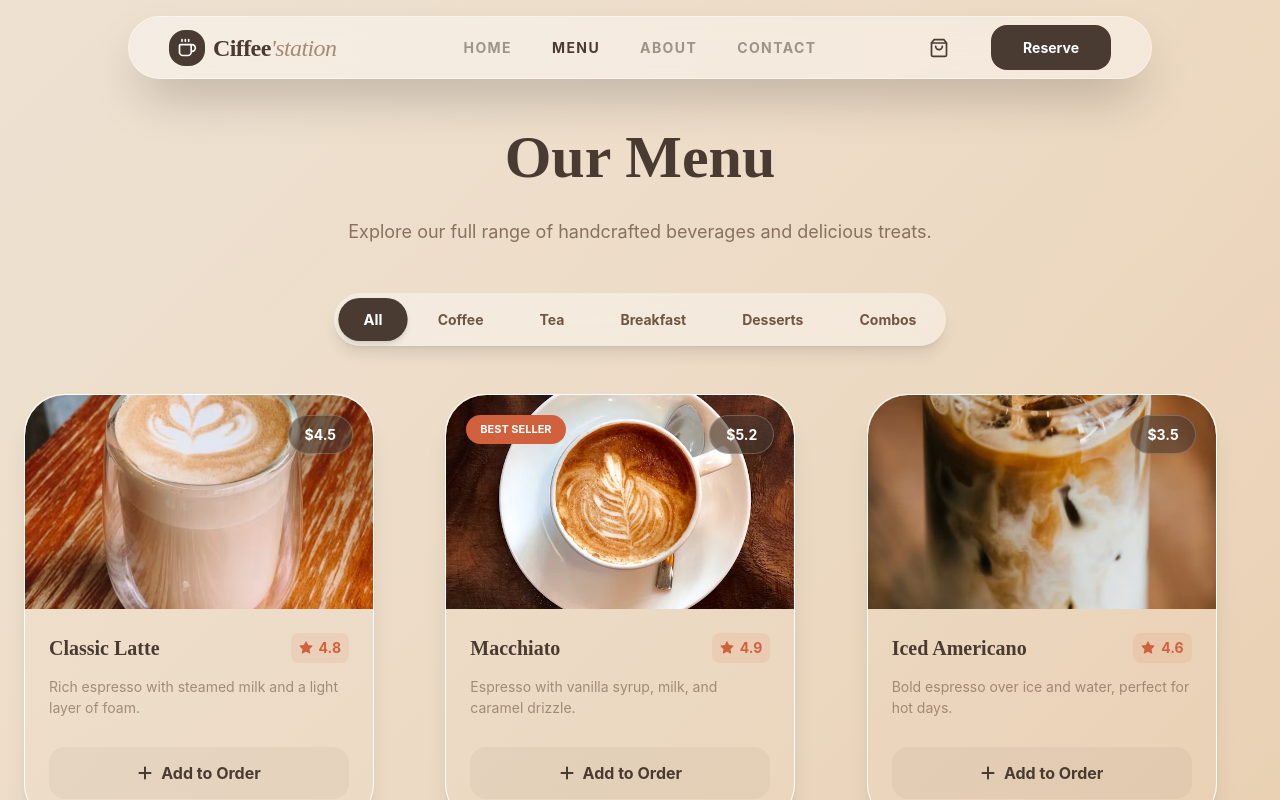
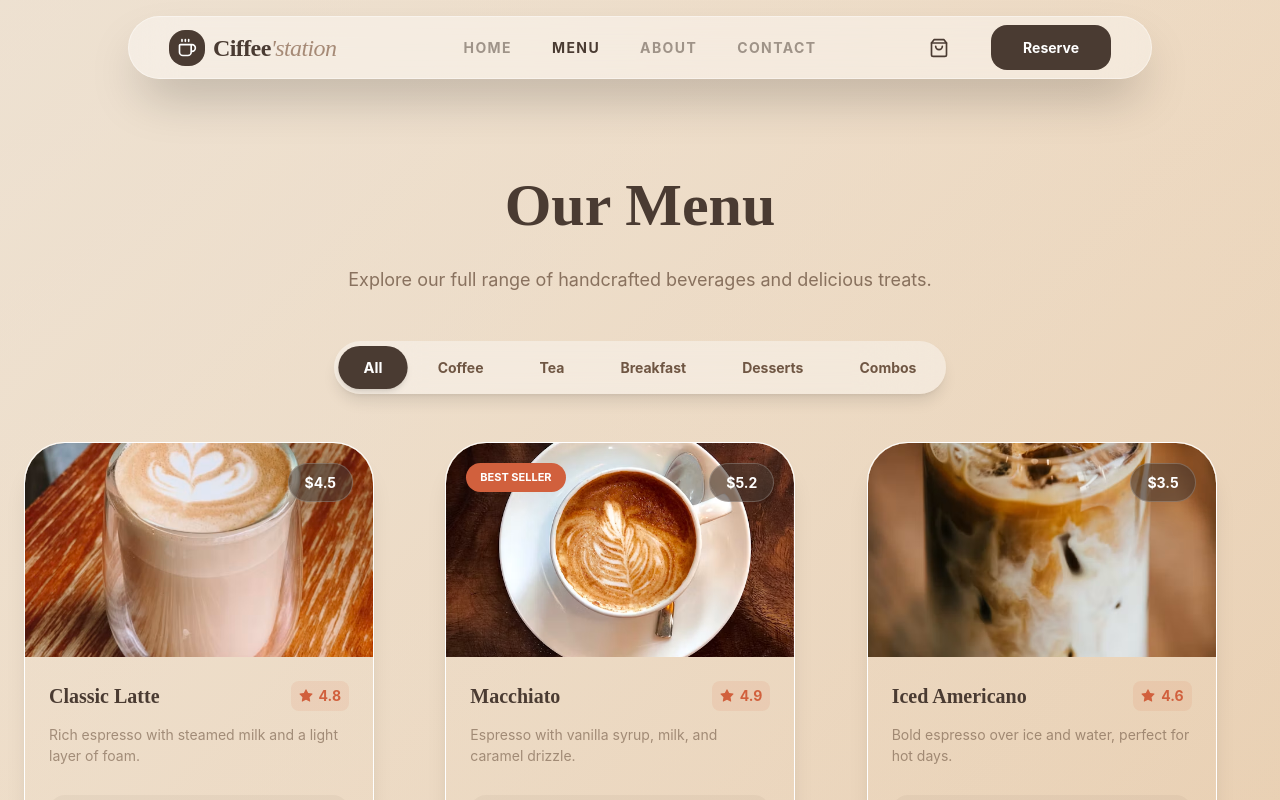
Before and after one commit to rachel0623123/coffee_station_nick, a React (Vite) app: page /menu in a window 1280 px wide. Shown: the top 800 px of the page. Built offline with nearby package versions, Linux system fonts and the light colour scheme.

Commit message:
fix: added top padding of menu page.

```diff
--- a/src/pages/Menu.tsx
+++ b/src/pages/Menu.tsx
@@ -2,7 +2,7 @@ import { ProductSection } from "../shared/ui/product/ProductSection";
 
 export const Menu = () => {
     return (
-        <main>
+        <main className="pt-24 sm:pt-32 pb-16 sm:pb-20">
             <ProductSection />
         </main>
     );
```
